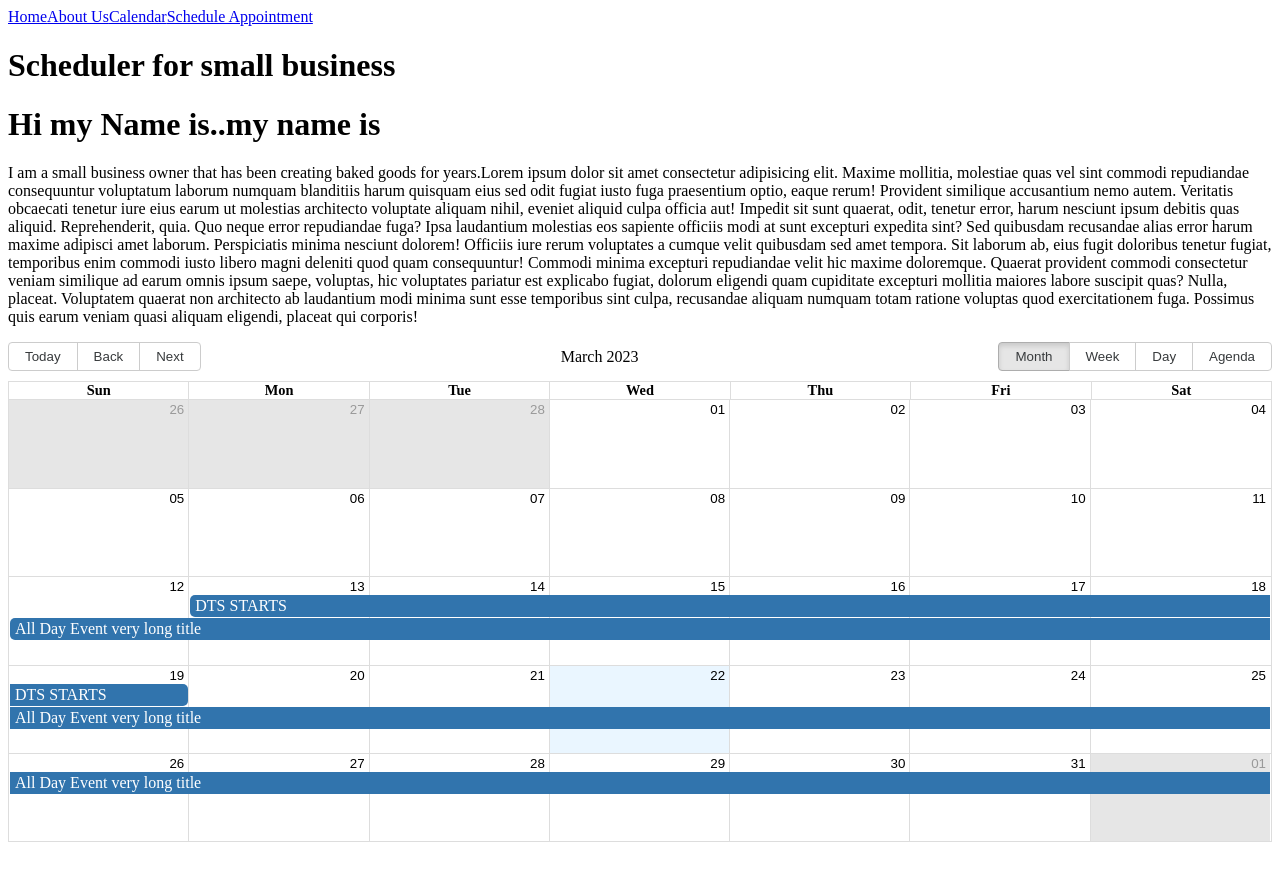
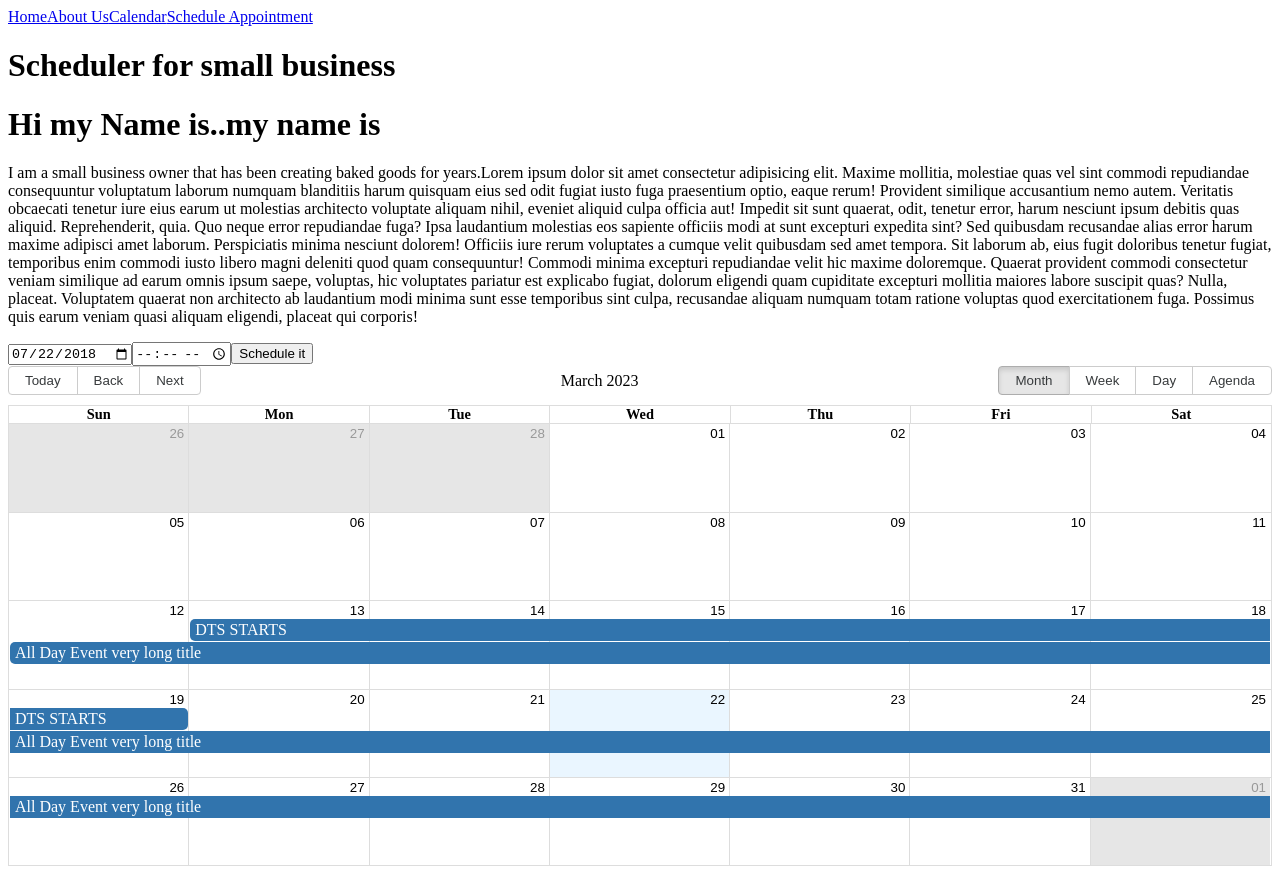
Before and after one commit to MarcusSchnake/calendarProj, a Next.js app: page / in a window 1280 px wide. Before the commit the page ends 850 px from the top, so only its background shows below. Built offline with nearby package versions, Linux system fonts and the light colour scheme.

Commit message:
appointmentcreate function started, datepicker added

```diff
--- a/componets/app_scheduler.tsx
+++ b/componets/app_scheduler.tsx
@@ -1,7 +1,35 @@
-import React from "react"
+import React from "react";
 
-export const AppScheduler = () => {
-  <input>
-
-  </input>
-}
+export const AppScheduler = (props: any) => {
+  const AppointmentCreate = () => {
+    console.log("bitch", props);
+    return {
+      id: 0,
+      title: "My precious",
+      allDay: false,
+      start: new Date(),
+      end: new Date(),
+    };
+  };
+  return (
+    <form className="scheduler">
+      <input
+        className="datepicker"
+        type="date"
+        id="start"
+        name="trip-start"
+        value="2018-07-22"
+      />
+      <input
+        className="timepicker"
+        type="time"
+        id="appt"
+        name="appt"
+        required
+      />
+      <button className="pickersubmit" onClick={AppointmentCreate}>
+        Schedule it
+      </button>
+    </form>
+  );
+};
--- a/componets/calendar.tsx
+++ b/componets/calendar.tsx
@@ -5,7 +5,7 @@ import dayjs from 'dayjs'
 const localizer = dayjsLocalizer(dayjs)
 
 export const MyCalendar = () => (
-  <div className="#calendar">
+  <div className="calendar">
     <Calendar
       localizer={localizer}
       events={[{
@@ -14,6 +14,7 @@ export const MyCalendar = () => (
         allDay: true,
         start: new Date(2023, 2, 12),
         end: new Date(2023, 3, 13),
+
       },
       {
         id: 1,
--- a/componets/navbar.tsx
+++ b/componets/navbar.tsx
@@ -6,7 +6,7 @@ export const Navbar = () => {
       <a href="/">Home</a>
       <a href="#about">About Us</a>
       <a href="#calendar">Calendar</a>
-      <a href="Scheduler">Schedule Appointment</a>
+      <a href="#scheduler">Schedule Appointment</a>
     </nav>
   );
 };
--- a/pages/index.tsx
+++ b/pages/index.tsx
@@ -22,7 +22,7 @@ export default function Home() {
         <Navbar/>
         <h1 className={styles.title}>Scheduler for small business</h1>
         <AboutUs/>
-        {/* <AppScheduler/> */}
+        <AppScheduler mypenis />
         <MyCalendar/>
       </main>
     </>
```
